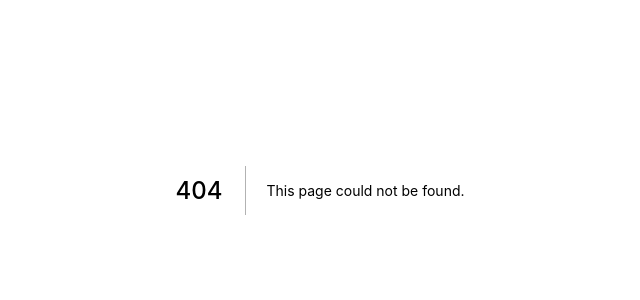
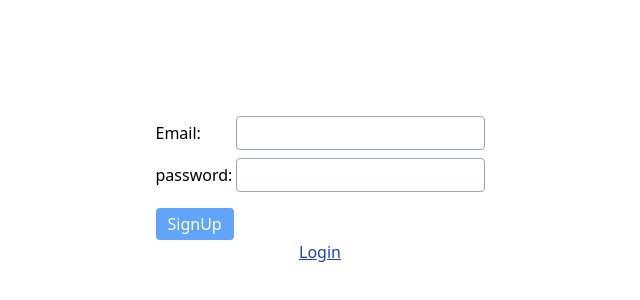
Before and after one commit to maru1098/english-word-firebase, a Next.js app: page /signup in a window 1280 px wide. Before the commit this address had no page. Shown: the part 210-510 px from the top of the page, without its empty margins (320-960 px from the left). Built offline with nearby package versions, Linux system fonts and the light colour scheme; no server answers.

Commit message:
✨ login機能のサンプルを実装（formのsubmitを使うと失敗するため変更）

```diff
--- a/src/auth/AuthProvider.tsx
+++ b/src/auth/AuthProvider.tsx
@@ -1,6 +1,6 @@
 import firebase from "firebase/app";
 import { FC, createContext, useEffect, useState } from "react";
-import { auth } from "../utils/firebase";
+import { auth } from "src/utils/firebase";
 
 type AuthContextProps = {
   currentUser: firebase.User | null | undefined;
@@ -20,7 +20,7 @@ const AuthProvider: FC = ({ children }) => {
   }, []);
 
   return (
-    <AuthContext.Provider value={{ currentUser }}>
+    <AuthContext.Provider value={{ currentUser: currentUser }}>
       {children}
     </AuthContext.Provider>
   );
--- a/src/pages/_app.tsx
+++ b/src/pages/_app.tsx
@@ -1,7 +1,12 @@
-import '../styles/globals.css'
+import "../styles/globals.css";
+import { AuthProvider } from "src/auth/AuthProvider";
 
 function MyApp({ Component, pageProps }) {
-  return <Component {...pageProps} />
+  return (
+    <AuthProvider>
+      <Component {...pageProps} />
+    </AuthProvider>
+  );
 }
 
-export default MyApp
+export default MyApp;
--- a/src/pages/index.tsx
+++ b/src/pages/index.tsx
@@ -1,11 +1,16 @@
 import type { NextPage } from "next";
 import Link from "next/link";
 import { Layout } from "src/components/layout";
+import { useEffect, useState, useContext } from "react";
+import { useRouter } from "next/router";
+
+import { auth } from "src/utils/firebase";
+import { AuthContext } from "src/auth/AuthProvider";
 
 const PAGES = [
   {
-    href: "/signin",
-    file: "/siginin.tsx",
+    href: "/login",
+    file: "/login.tsx",
     label: "ログインページ",
     isDone: true,
   },
@@ -30,6 +35,20 @@ const PAGES = [
 ] as const;
 
 const Home: NextPage = () => {
+  const router = useRouter();
+  const { currentUser } = useContext(AuthContext);
+
+  useEffect(() => {
+    currentUser === null && router.push("/login");
+  }, [currentUser]);
+  const logOut = async () => {
+    try {
+      await auth.signOut();
+      router.push("/login");
+    } catch (error) {
+      alert(error.message);
+    }
+  };
   return (
     <Layout>
       <div className="p-4">
@@ -49,6 +68,10 @@ const Home: NextPage = () => {
           })}
         </ul>
       </div>
+      <div>
+        <pre>{currentUser && JSON.stringify(currentUser, null, 4)}</pre>
+        <button onClick={logOut}>Logout</button>
+      </div>
     </Layout>
   );
 };
--- /dev/null
+++ b/src/pages/login.tsx
@@ -0,0 +1,63 @@
+import React, { useEffect, useState, FC, useContext } from "react";
+import Link from "next/link";
+import { useRouter } from "next/router";
+
+import { auth } from "src/utils/firebase";
+import { AuthContext } from "src/auth/AuthProvider";
+
+const Login: FC = () => {
+  const router = useRouter();
+  const { currentUser } = useContext(AuthContext);
+  const [email, setEmail] = useState<string>("");
+  const [password, setPassword] = useState<string>("");
+
+  useEffect(() => {
+    currentUser && router.push("/");
+  }, [currentUser]);
+
+  const logIn = async () => {
+    try {
+      await auth.signInWithEmailAndPassword(email, password);
+      router.push("/");
+    } catch (err) {
+      alert(err.message);
+    }
+  };
+
+  return (
+    <div className="wrapper">
+      <div className="auth">
+        <div>
+          <label htmlFor="email" className="auth-label">
+            Email:{" "}
+          </label>
+          <input
+            id="email"
+            className="auth-input"
+            type="email"
+            onChange={(e) => setEmail(e.target.value)}
+          />
+        </div>
+        <div className="mt-2">
+          <label htmlFor="password" className="auth-label">
+            Password:{" "}
+          </label>
+          <input
+            id="password"
+            className="auth-input"
+            type="password"
+            onChange={(e) => setPassword(e.target.value)}
+          />
+        </div>
+        <button className="auth-btn" onClick={logIn}>
+          Login
+        </button>
+      </div>
+      <Link href="/signup">
+        <a className="auth-link">signup</a>
+      </Link>
+    </div>
+  );
+};
+
+export default Login;
--- /dev/null
+++ b/src/pages/signup.tsx
@@ -0,0 +1,62 @@
+import { FC, useEffect, useState, useContext } from "react";
+import { useRouter } from "next/router";
+import Link from "next/link";
+
+import { auth } from "src/utils/firebase";
+import { AuthContext } from "src/auth/AuthProvider";
+
+const SignUp: FC = () => {
+  const router = useRouter();
+  const { currentUser } = useContext(AuthContext);
+  const [email, setEmail] = useState<string>("");
+  const [password, setPassword] = useState<string>("");
+
+  useEffect(() => {
+    currentUser && router.push("/");
+  }, [currentUser]);
+
+  const createUser = async () => {
+    try {
+      await auth.createUserWithEmailAndPassword(email, password);
+      router.push("/");
+    } catch (err) {
+      alert(err.message);
+    }
+  };
+  return (
+    <div className="wrapper">
+      <div className="auth">
+        <div>
+          <label htmlFor="email" className="auth-label">
+            Email:{" "}
+          </label>
+          <input
+            id="email"
+            className="auth-input"
+            type="email"
+            onChange={(e) => setEmail(e.target.value)}
+          />
+        </div>
+        <div className="mt-2">
+          <label htmlFor="password" className="auth-label">
+            password:{" "}
+          </label>
+          <input
+            id="password"
+            className="auth-input"
+            type="password"
+            onChange={(e) => setPassword(e.target.value)}
+          />
+        </div>
+        <button className="auth-btn" onClick={createUser}>
+          SignUp
+        </button>
+      </div>
+      <Link href="/login">
+        <a className="auth-link">Login</a>
+      </Link>
+    </div>
+  );
+};
+
+export default SignUp;
--- a/src/styles/globals.css
+++ b/src/styles/globals.css
@@ -1,7 +1,21 @@
 @tailwind base;
 
 @tailwind components;
-
+.wrapper {
+  @apply h-screen flex items-center justify-center flex-col;
+}
+.auth-btn {
+  @apply py-1 px-3 mt-4 rounded text-white bg-blue-400 border-blue-600 border-solid;
+}
+.auth-link {
+  @apply underline text-blue-800;
+}
+.auth-input {
+  @apply py-1 px-2 border border-gray-400 border-solid rounded;
+}
+.auth-label {
+  @apply inline-block w-20;
+}
 @tailwind utilities;
 
 @layer utilities {
```
